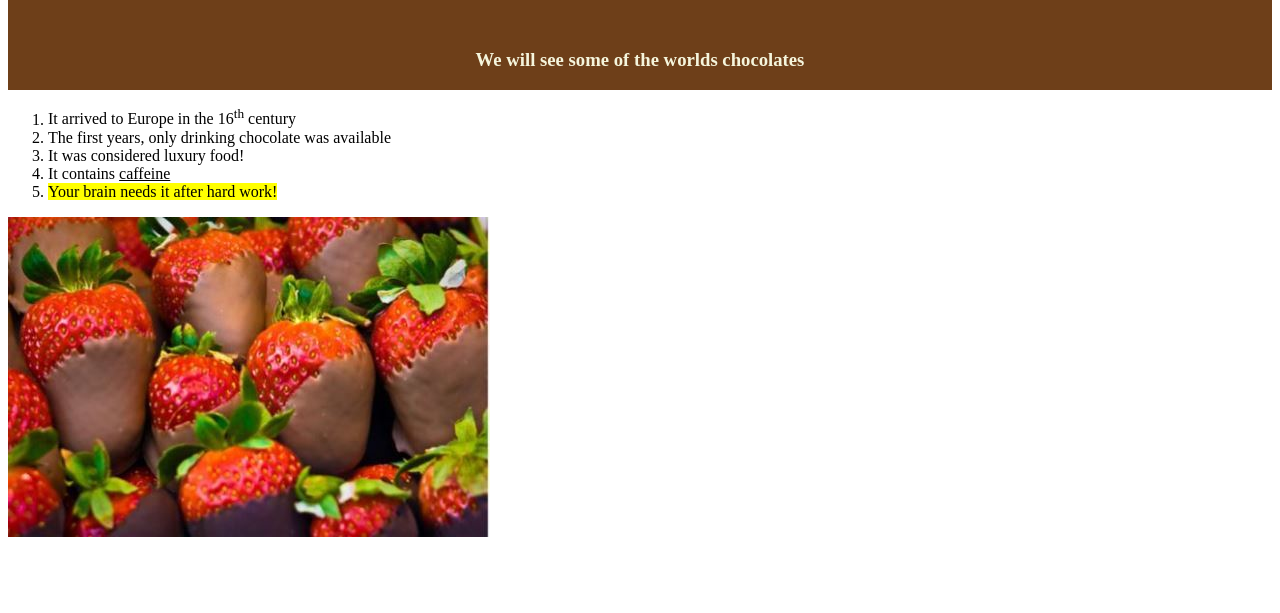
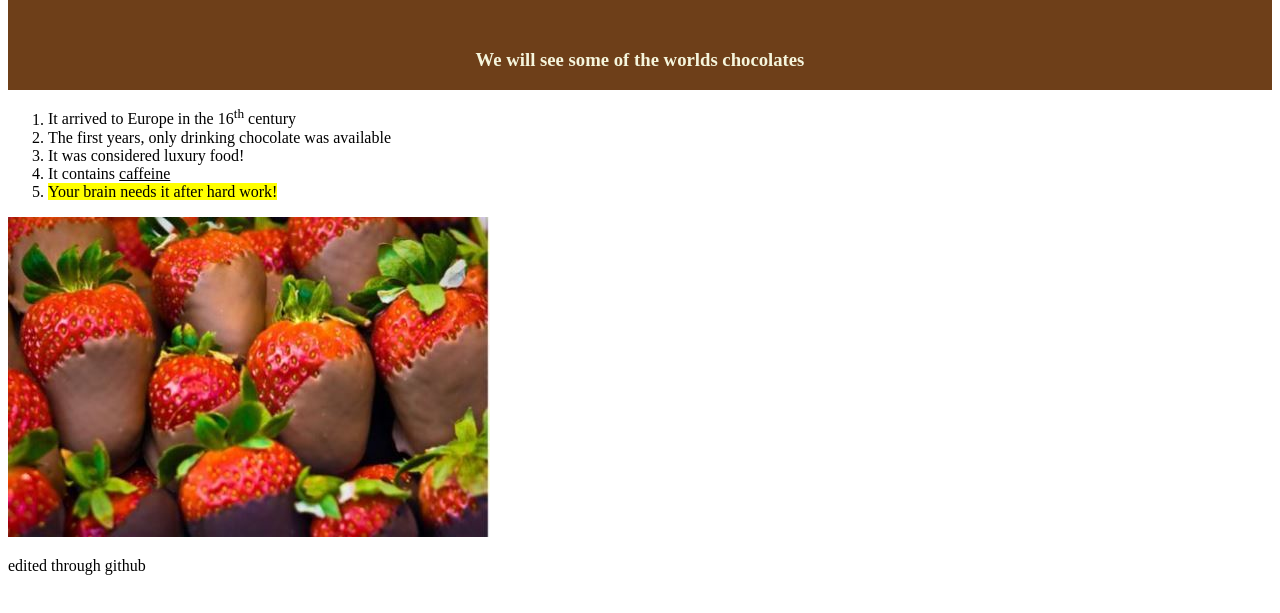
Before and after one commit to lwissal/wissalWEB2GitTest, a plain HTML site: page index.html in a window 1280 px wide. Shown: the part 91-704 px from the top of the page. Drawn offline with Linux system fonts and the light colour scheme.

Commit message:
added a paragraph through github

```diff
--- a/index.html
+++ b/index.html
@@ -25,7 +25,7 @@
     <a href="https://en.wikipedia.org/wiki/Chocolate" target="_blank">
         <img src="images/chocolatethings.jpg" alt="this is a strawberrie" title="chocolate strawberries">
     </a>
-
+    <p>edited through github</p>
 
 </body>
 
```
